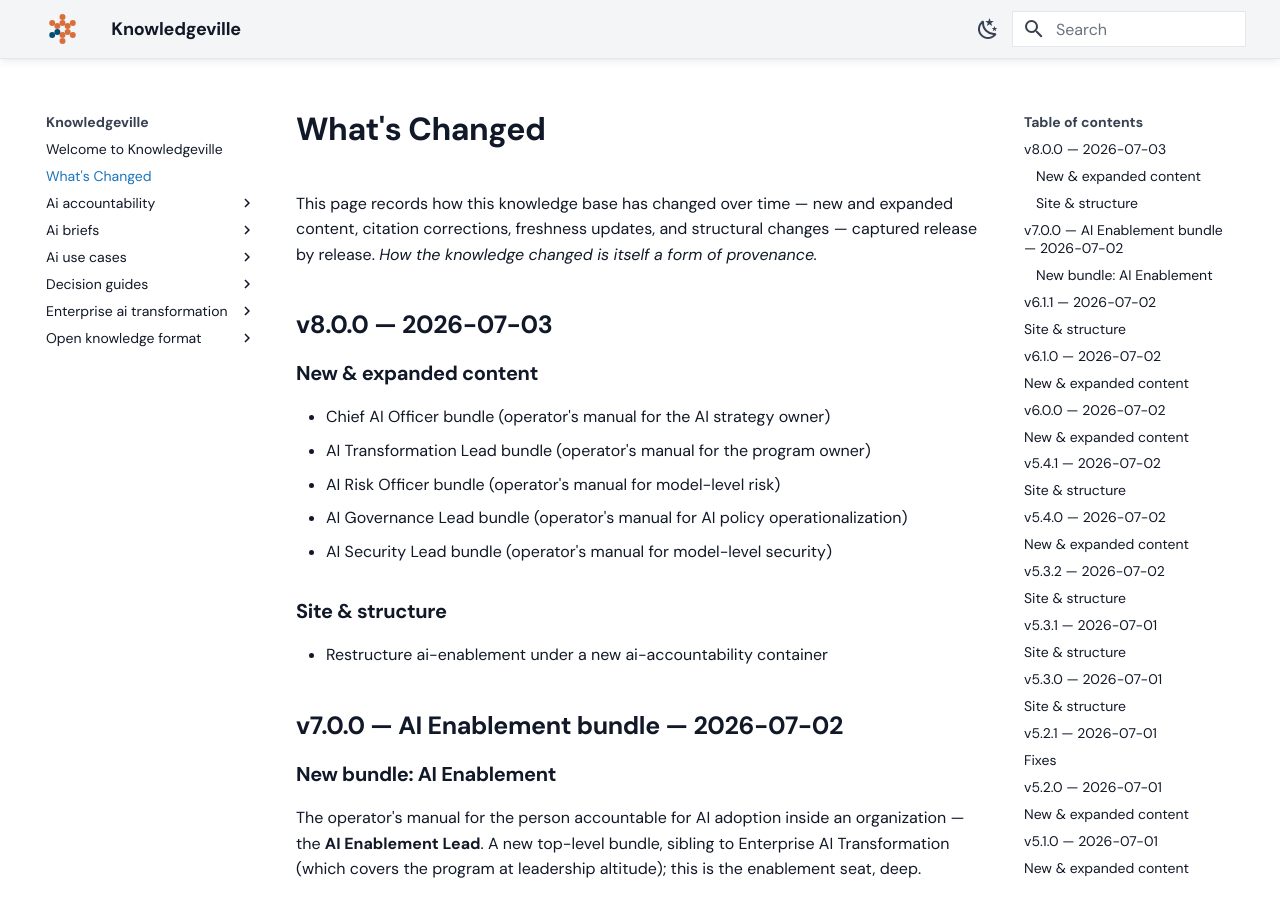
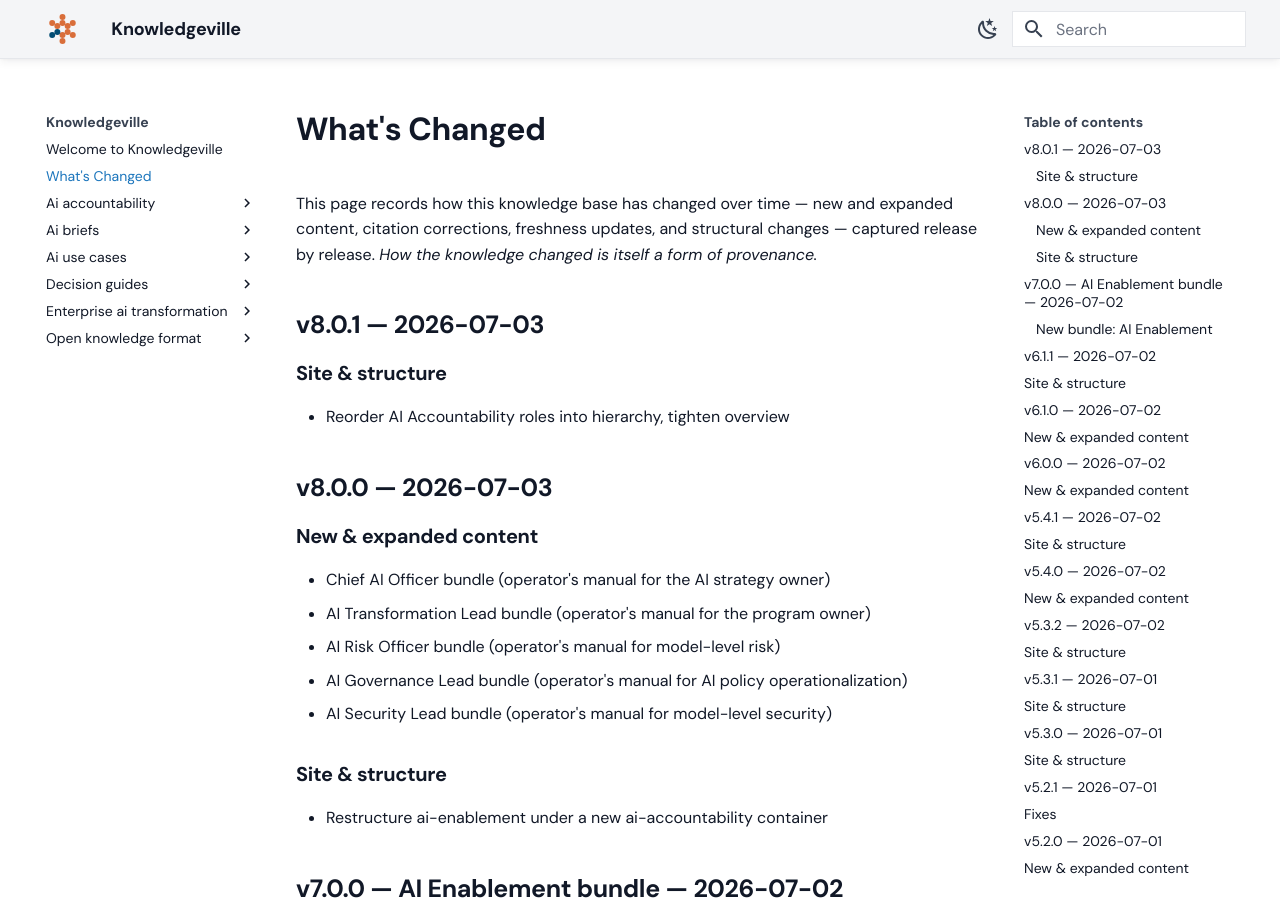
Before and after one commit to grandaha/knowledgeville, an MkDocs documentation site: the page built from published/changelog.md, in a window 1280 px wide and 900 px high. Built offline with MkDocs 1.6.1 and Material for MkDocs 9.7.7, drawn with Linux system fonts in a browser that asks for light colours; some web fonts are replaced.

Commit message:
Publish: sync content from workspace

```diff
--- a/published/changelog.md
+++ b/published/changelog.md
@@ -10,6 +10,11 @@ appendix: true
 <!-- generated from GitHub Releases by scripts/build_changelog.py — do not edit -->
 
 This page records how this knowledge base has changed over time — new and expanded content, citation corrections, freshness updates, and structural changes — captured release by release. *How the knowledge changed is itself a form of provenance.*
+
+## v8.0.1 — 2026-07-03
+
+### Site & structure
+* Reorder AI Accountability roles into hierarchy, tighten overview
 
 ## v8.0.0 — 2026-07-03
 
```
